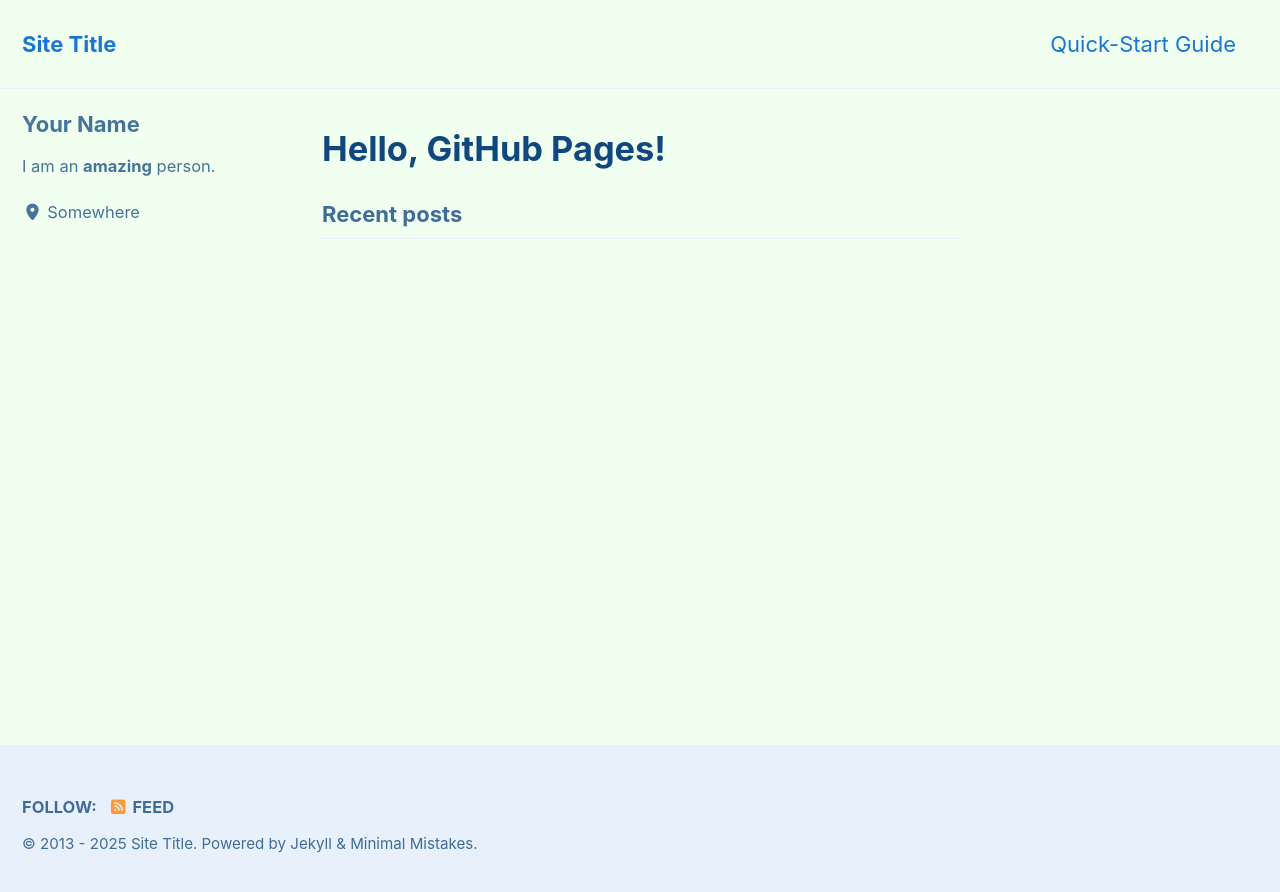
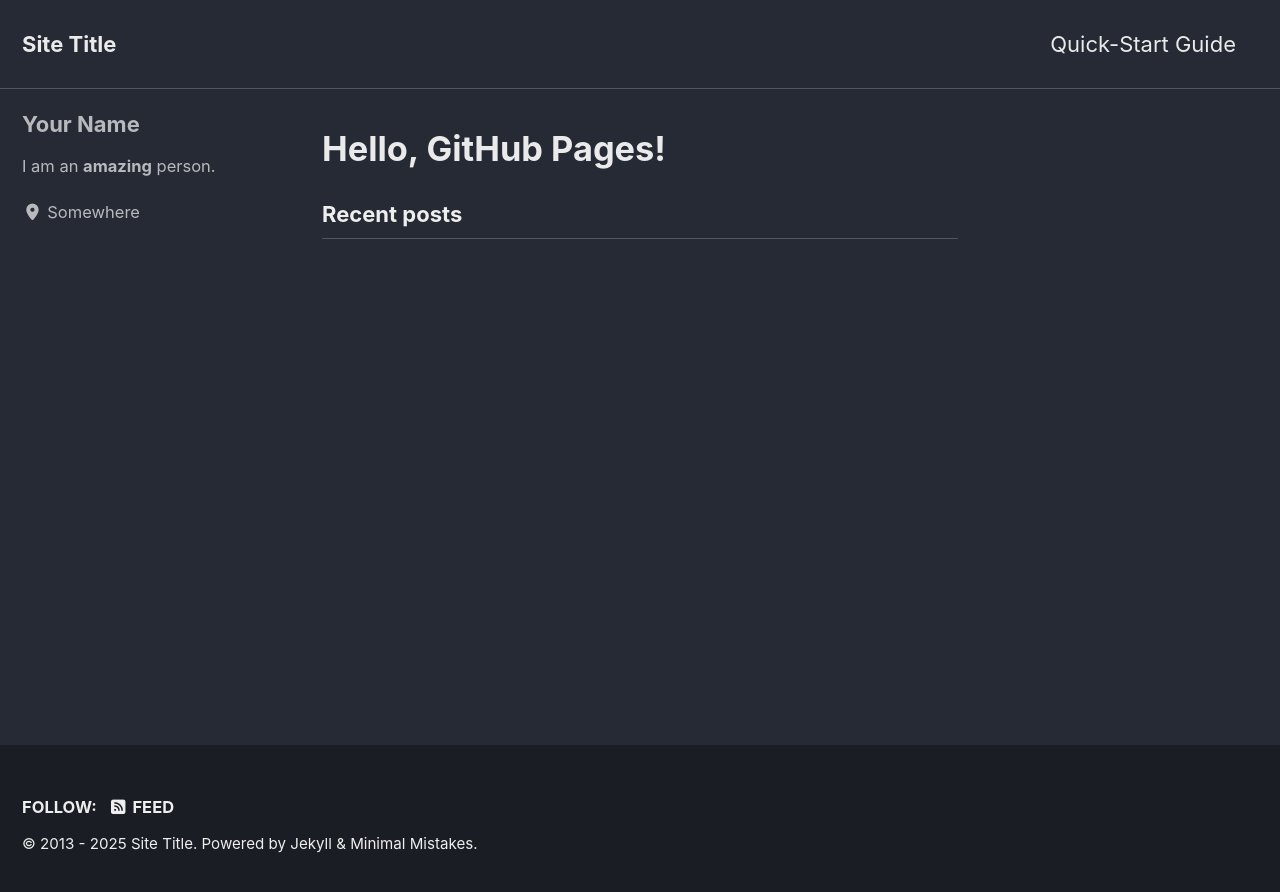
Before and after one commit to ahmdobeidat/ahmdob.github.io, a Jekyll site: the page built from index.html, in a window 1280 px wide. Shown: the top 892 px of the page. Built offline with Jekyll 4.4.1, drawn with Linux system fonts in a browser that asks for light colours; cached includes are drawn as plain includes; the list of posts is cut into pages by our own code.

Commit message:
Update _config.yml

```diff
--- a/_config.yml
+++ b/_config.yml
@@ -14,7 +14,7 @@
 
 # theme                  : "minimal-mistakes-jekyll"
 # remote_theme           : "mmistakes/minimal-mistakes"
-minimal_mistakes_skin    : "aqua" # "air", "aqua", "contrast", "dark", "dirt", "neon", "mint", "plum", "sunrise"
+minimal_mistakes_skin    : "dark" # "air", "aqua", "contrast", "dark", "dirt", "neon", "mint", "plum", "sunrise"
 
 # Site Settings
 locale                   : "en-US"
```
